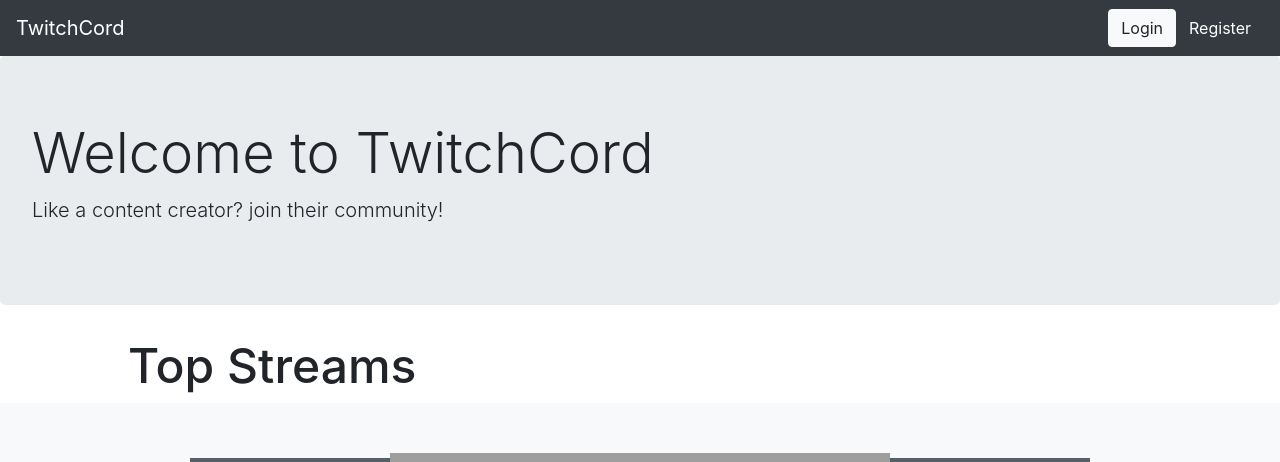
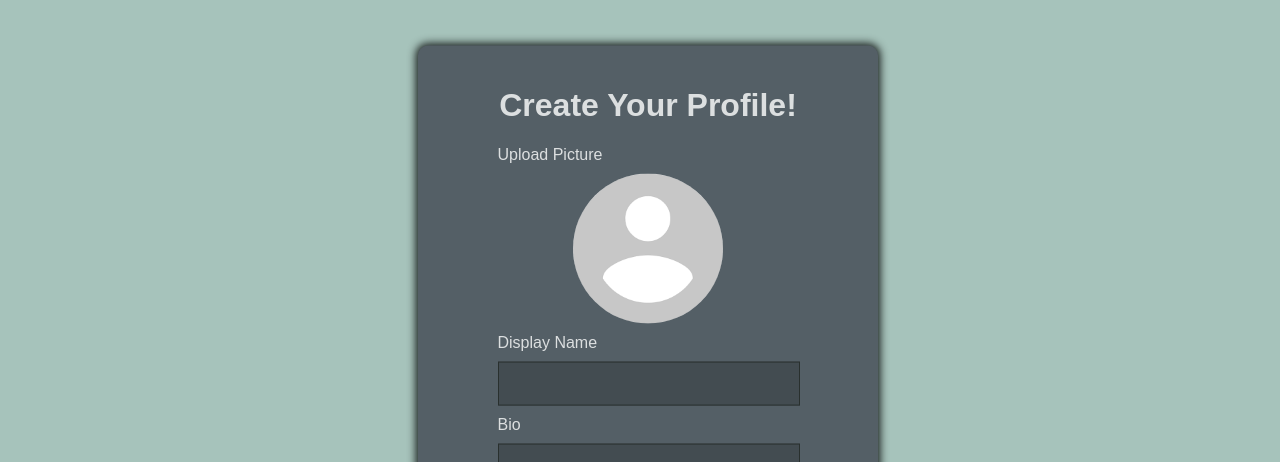
Before and after one commit to Ruben1729/TwitchCord, a PHP site: page /MVC/Views/Profile/create.php in a window 1280 px wide. Shown: the top 462 px of the page. Run offline with PHP 8.4, Linux system fonts and the light colour scheme; a map, chart or similar area stays blank; some libraries are stand-ins or nearby versions; grey boxes are pictures that could not be loaded.

Commit message:
Basic picture upload implementation.

```diff
--- a/MVC/Controllers/Channel.php
+++ b/MVC/Controllers/Channel.php
@@ -22,6 +22,10 @@
 
 		public function POST_Create(){
 
+			$name = $_POST['name'];
+			$desc = $_POST['desc'];
+			$pic = $_POST['pic']
+
 			$this->view('Channel/create');
 
 		}
--- /dev/null
+++ b/MVC/Views/Profile/create.php
@@ -0,0 +1,61 @@
+<?php
+
+?>
+<!DOCTYPE html>
+<html lang="en">
+	<head>
+
+		<meta charset="UTF-8">
+		<meta name="description" content="Header for the main page after the user has logged in.">
+		<meta name="viewport" content="width=device-width, initial-scale=1.0">
+		<meta http-equiv="X-UA-Compatible" content="ie=edge">
+
+		<link rel="stylesheet" href="/CSS/Background-Styles.css">
+		<link rel="stylesheet" href="/CSS/ProfileStyles.css">
+		<link rel="stylesheet" href="/CSS/NavBar.css">
+
+		<title>TwitchCord</title>
+	</head>
+	<body>
+		<main>
+			<form enctype="multipart/form-data" action="create" method="post">
+				<h1>Create Your Profile!</h1>
+
+				<div id="input-container">
+					<label for="pic-id">Upload Picture</label>
+					<input type="hidden" name="MAX_FILE_SIZE" value="30000" />
+					<input type="file" id="file" name="fileElem" class="visually-hidden">
+					<img id="pic-id" src="/Pictures/default.png" alt="Profile Pic">
+				</div>
+
+				<div id="input-container">
+					<label for="displayname">Display Name</label>
+					<input type="text" name="displayname">
+				</div>
+
+				<div id="input-container">
+					<label for="bio">Bio</label>
+					<textarea class="paragraph-container" type="text" name="bio"></textarea>
+				</div>
+
+				<button type="submit" name="save-btn">Create</button>
+			</form>
+		</main>
+
+		<script>
+
+			var elem = document.getElementById("pic-id");
+			var fileIn = document.getElementById("file");
+
+			elem.addEventListener("click", function(){
+
+				fileIn.click();
+
+			});
+
+		</script>
+
+	</body>
+	<footer>
+	</footer>
+</html>
--- a/Public/CSS/ProfileStyles.css
+++ b/Public/CSS/ProfileStyles.css
@@ -8,6 +8,31 @@
   	-ms-transform: translateY(-50%);
   	transform: translateY(-50%);
 
+}
+
+img{
+
+	border-radius:50%;
+	margin:auto;
+	height: 150px;
+    width: 150px;
+    margin-top: 10px;
+    display: block;
+    margin-bottom: 10px;
+    cursor: pointer;
+
+}
+
+.visually-hidden {
+  position: absolute !important;
+  height: 1px;
+  width: 1px;
+  overflow: hidden;
+  clip: rect(1px, 1px, 1px, 1px);
+}
+
+input.visually-hidden:focus + label {
+  outline: thin dotted;
 }
 
 form{
```
Also changed, not shown: MVC/Controllers/Profile.php (+37 -0 lines), MVC/Models/ChannelModel.php (+69 -0 lines), MVC/Views/Channel/create.php (+5 -5 lines), Public/Javascript/Events.js (added), Public/Pictures/default.png (added), Public/Pictures/default_profile_pic.png (added).
